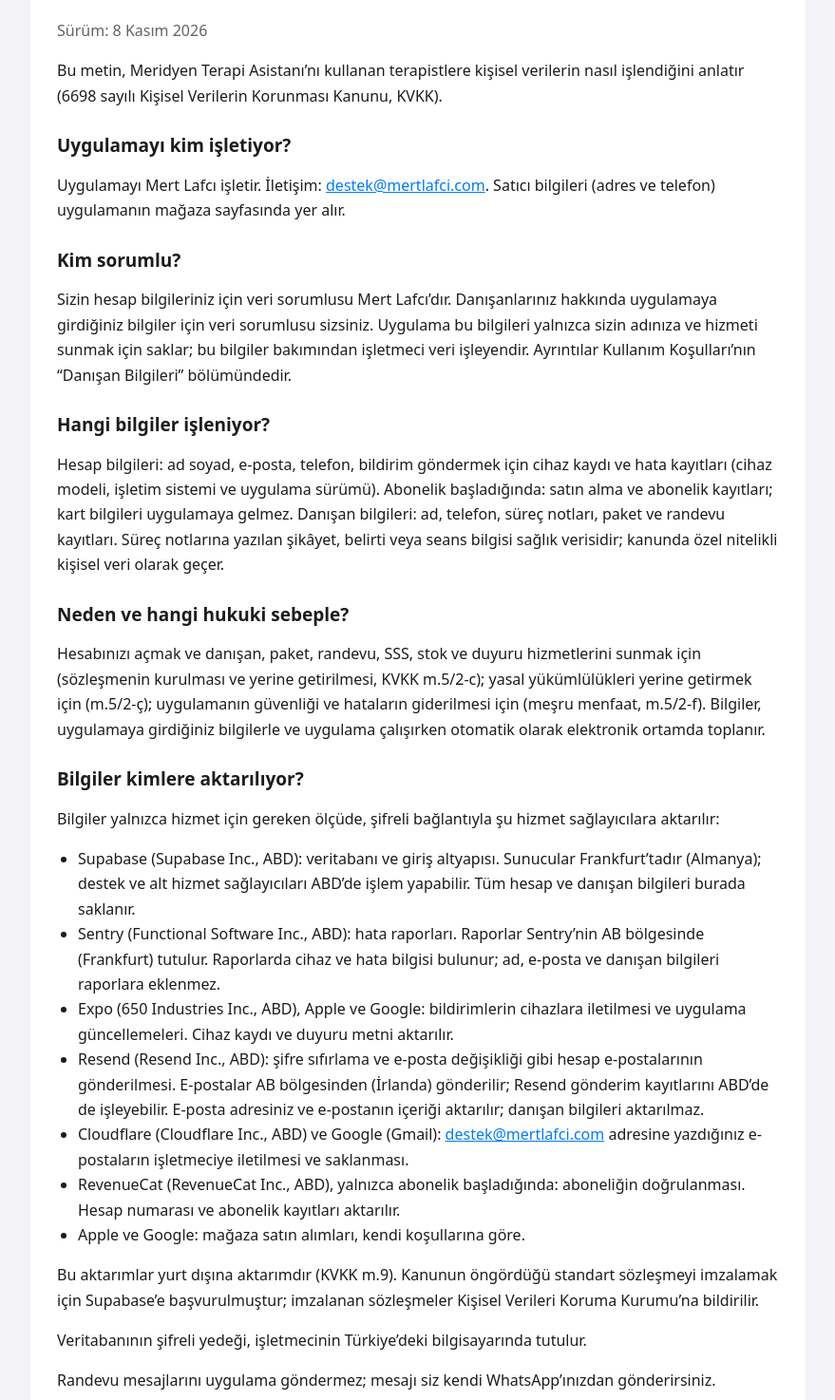
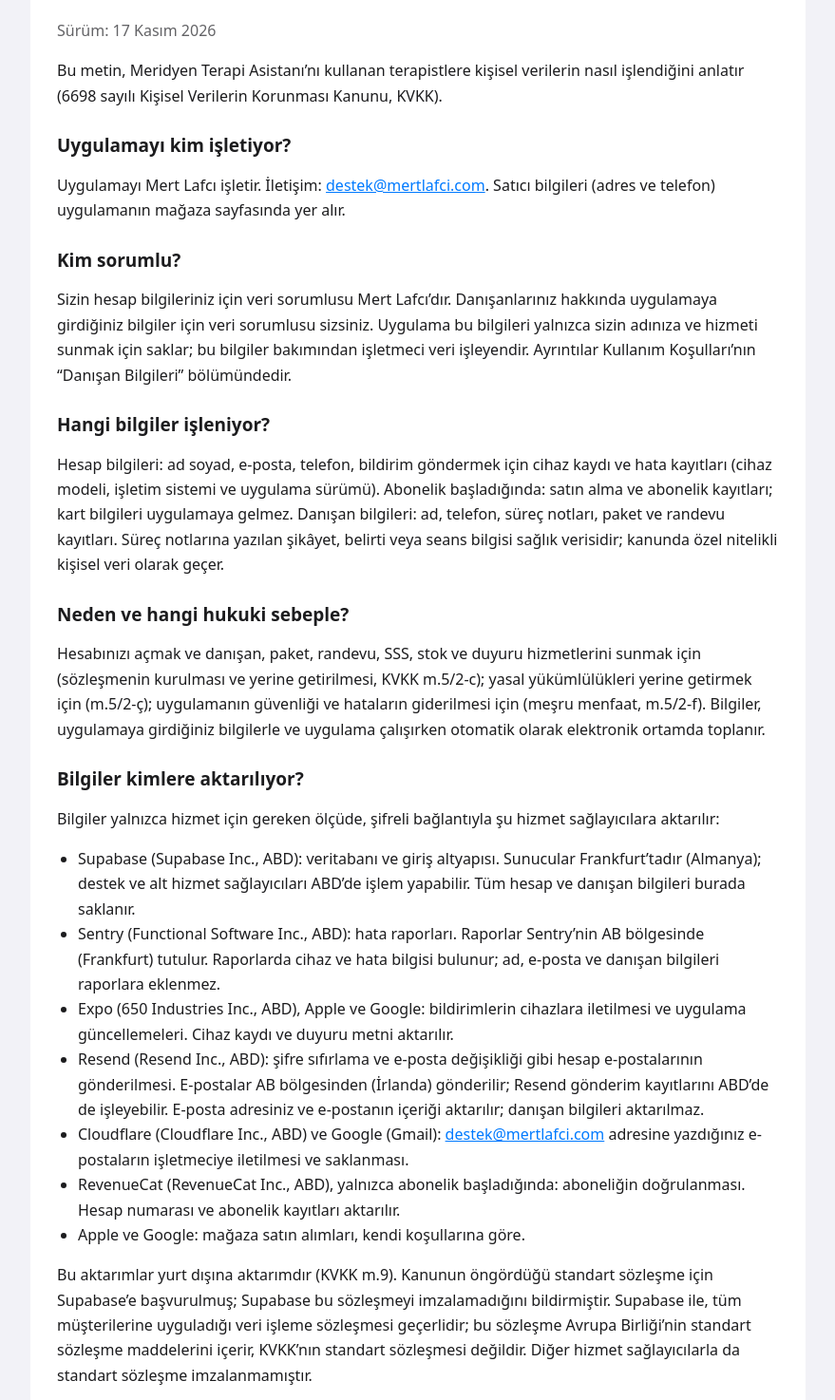
Before and after one commit to SirReal7808/meridyen-terapi-yasal, a plain HTML site: page privacy.html in a window 1280 px wide. Shown: the part 124-1598 px from the top of the page at 95% size, without its empty margins (200-1079 px from the left). Drawn offline with Linux system fonts and the light colour scheme.

Commit message:
Sync legal pages from app repository

```diff
--- a/privacy.html
+++ b/privacy.html
@@ -15,7 +15,7 @@
     <main>
       <!-- Generated by scripts/build-legal-pages.mjs from constants/legal.ts. Do not edit by hand. -->
       <h1>Aydınlatma Metni</h1>
-      <p class="meta">Sürüm: 8 Kasım 2026</p>
+      <p class="meta">Sürüm: 17 Kasım 2026</p>
       <p>Bu metin, Meridyen Terapi Asistanı’nı kullanan terapistlere kişisel verilerin nasıl işlendiğini anlatır (6698 sayılı Kişisel Verilerin Korunması Kanunu, KVKK).</p>
       <h2>Uygulamayı kim işletiyor?</h2>
       <p>Uygulamayı Mert Lafcı işletir. İletişim: <a href="mailto:destek@mertlafci.com">destek@mertlafci.com</a>. Satıcı bilgileri (adres ve telefon) uygulamanın mağaza sayfasında yer alır.</p>
@@ -34,7 +34,7 @@
 <li>Cloudflare (Cloudflare Inc., ABD) ve Google (Gmail): <a href="mailto:destek@mertlafci.com">destek@mertlafci.com</a> adresine yazdığınız e-postaların işletmeciye iletilmesi ve saklanması.</li>
 <li>RevenueCat (RevenueCat Inc., ABD), yalnızca abonelik başladığında: aboneliğin doğrulanması. Hesap numarası ve abonelik kayıtları aktarılır.</li>
 <li>Apple ve Google: mağaza satın alımları, kendi koşullarına göre.</li></ul>
-      <p>Bu aktarımlar yurt dışına aktarımdır (KVKK m.9). Kanunun öngördüğü standart sözleşmeyi imzalamak için Supabase’e başvurulmuştur; imzalanan sözleşmeler Kişisel Verileri Koruma Kurumu’na bildirilir.</p>
+      <p>Bu aktarımlar yurt dışına aktarımdır (KVKK m.9). Kanunun öngördüğü standart sözleşme için Supabase’e başvurulmuş; Supabase bu sözleşmeyi imzalamadığını bildirmiştir. Supabase ile, tüm müşterilerine uyguladığı veri işleme sözleşmesi geçerlidir; bu sözleşme Avrupa Birliği’nin standart sözleşme maddelerini içerir, KVKK’nın standart sözleşmesi değildir. Diğer hizmet sağlayıcılarla da standart sözleşme imzalanmamıştır.</p>
       <p>Veritabanının şifreli yedeği, işletmecinin Türkiye’deki bilgisayarında tutulur.</p>
       <p>Randevu mesajlarını uygulama göndermez; mesajı siz kendi WhatsApp’ınızdan gönderirsiniz.</p>
       <h2>Bilgiler nasıl korunuyor?</h2>
```
Also changed, not shown: client-notice.html (+1 -1 lines), terms.html (+1 -1 lines).
